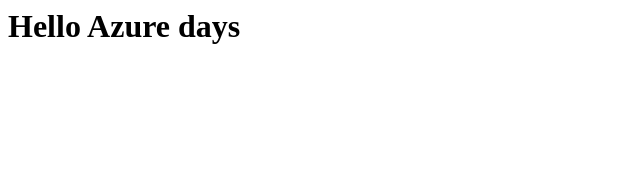
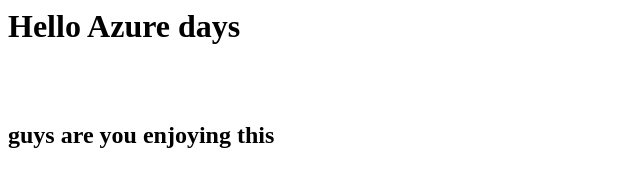
Before and after one commit to zneroravi/gitazure, a plain HTML site: page index.html in a window 1280 px wide. Shown: the whole page, without its empty margins (0-640 px from the left). Drawn offline with Linux system fonts and the light colour scheme.

Commit message:
update index

```diff
--- a/index.html
+++ b/index.html
@@ -1,5 +1,7 @@
 <html>
 <body>
 <h1>Hello Azure days</h1>
+  <br/><br/>
+  <h2> guys are you enjoying this </h2>
 </body>
 </html>
```
